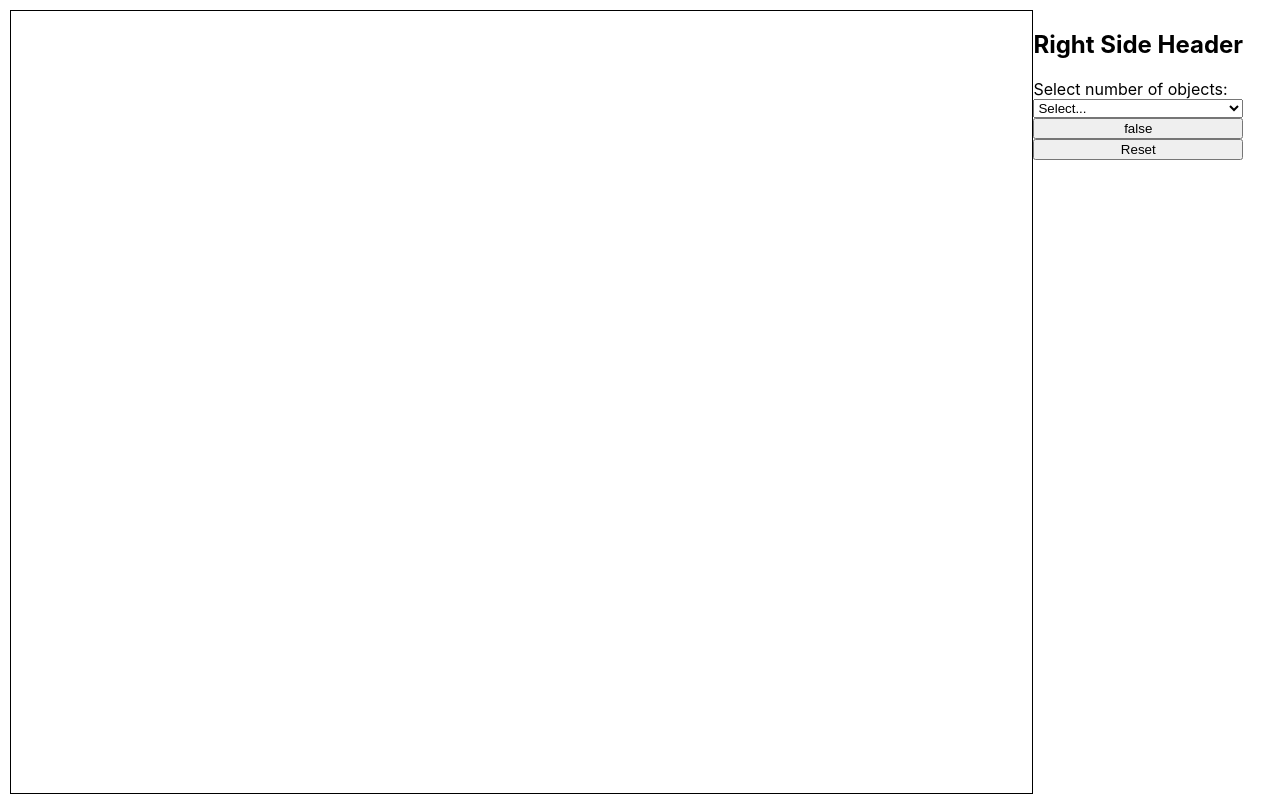
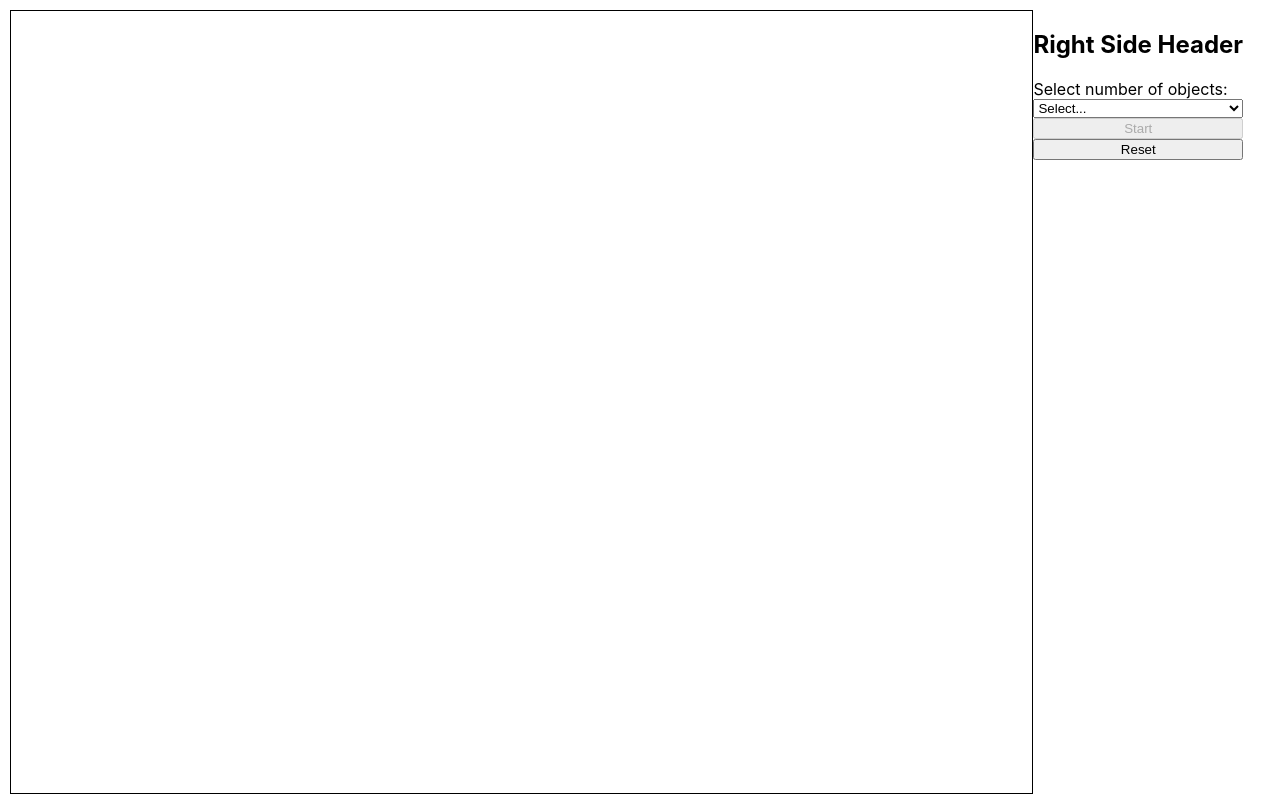
Before and after one commit to burkegg/gravity, a React (Create React App) app: page / in a window 1280 px wide. Built offline with nearby package versions, Linux system fonts and the light colour scheme.

Commit message:
button disables

```diff
--- a/src/GravitySim.js
+++ b/src/GravitySim.js
@@ -9,6 +9,7 @@ class GravitySim extends React.Component {
     this.state = {
       animationInfo: [],
       running: false,
+      showTraces: false,
     }
     this.balls = new Balls(400)
   }
@@ -71,7 +72,8 @@ class GravitySim extends React.Component {
         <RightSide
           running={this.state.running}
           startHandler={this.stopStart}
-          selectNumberBalls={this.selectNumberBalls}/>
+          selectNumberBalls={this.selectNumberBalls}
+          ballsReady={this.state.animationInfo}/>
       </React.Fragment>
     )
   }
--- a/src/RightSide.js
+++ b/src/RightSide.js
@@ -23,15 +23,14 @@ return (
       <button
         className='ballsButton'
         onClick={props.startHandler}
+        disabled={!props.ballsReady.length}
       >
-        {`${props.running}`}
+        {props.running ? "Stop" : "Start"}
       </button>
       <button className='ballsButton'>
         Reset
       </button>
     </div>
-
-
   </div>
 
   )
```
